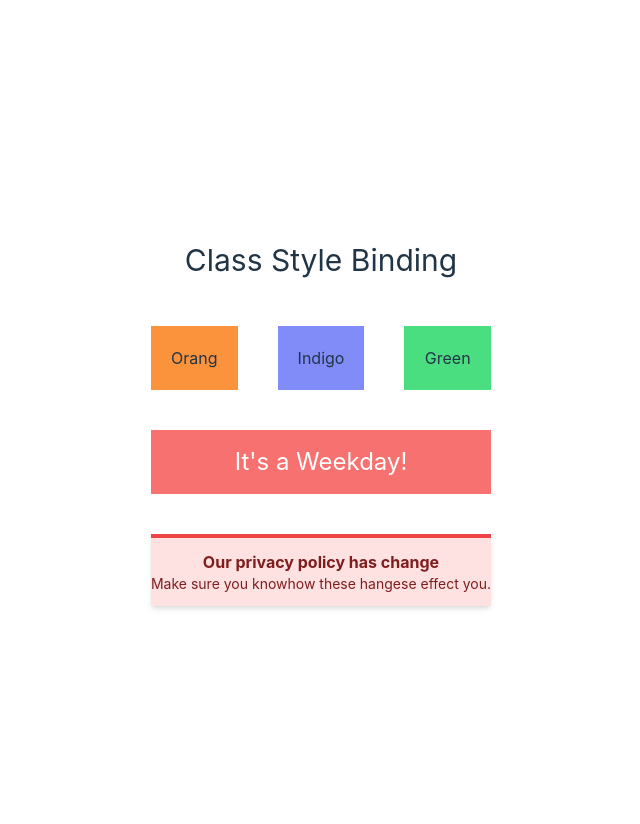
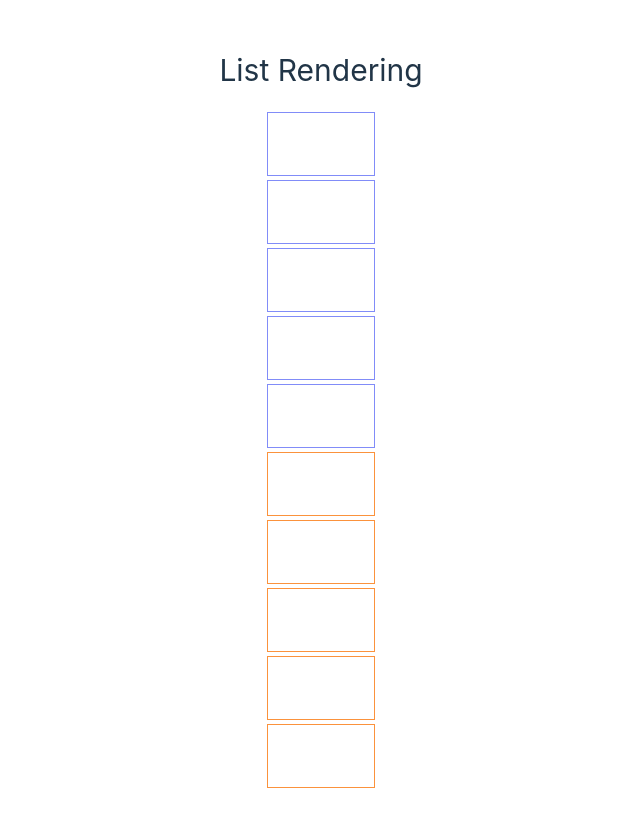
Before and after one commit to shshohagh/ostad, a Vue app in the folder p2/: page / in a window 1280 px wide. Shown: the whole page, without its empty margins (319-959 px from the left). Before the commit the page ends 800 px from the top, so only its background shows below. Built offline with nearby package versions, Linux system fonts and the light colour scheme.

Commit message:
List Rendering

```diff
--- a/p2/src/App.vue
+++ b/p2/src/App.vue
@@ -1,43 +1,16 @@
 <script setup>
-import {ref} from 'vue'
-const location = 'Dhaka'
-const weather  = ref("s")
-
-const status_size = 'text-2xl'
-const bgOrange="bg-orange-400"
-const bgIndigo="bg-indigo-400"
-const bgGreen="bg-green-400"
-const weekday = true
-const colors = {
-    bgColor:'bg-teal-100',
-    borderColor:'border-teal-500',
-    textColor:'text-teal-900'
-}
-const messageType = 'error'
-if('error'==messageType){
-    colors.bgColor='bg-red-100',
-    colors.borderColor='border-red-500',
-    colors.textColor='text-red-900'
-}
+const items = [1,2,3,4,5]
 </script>
 
 <template>
 <section class="container mx-auto">
-    <h1 class="text-center text-3xl py-12">Class Style Binding</h1>
-        <section class="flex space-x-10">
-            <div class="w-1/3 h-16 p-5" :class="bgOrange">Orang</div>
-            <div class="w-1/3 h-16 p-5" :class="bgIndigo">Indigo</div>
-            <div class="w-1/3 h-16 p-5" :class="bgGreen">Green</div>
+    <h1 class="text-center text-3xl py-5"> List Rendering</h1>
+        <section class="mt-1">
+            <div class="h-16 flex items-center justify-center text-white p-3 mx-12 my-1 border border-indigo-400" v-for="item in items" > {{ item }} </div>
+
+            <div class="h-16 flex items-center justify-center text-white p-3 mx-12 my-1 border border-orange-400" v-for="n in 5" > {{ n }} </div>
         </section>
-        <section class="mt-10">
-            <div class="h-16 flex items-center justify-center text-white p-3" :class="[weekday?'bg-red-400':'bg-green-400',weekday==true?'text-2xl':'text-4xl']">It's a Weekday!</div>
-        </section>
-        <section class="mt-10">
-            <div class="border-t-4 round-b py-3 shadow-md" :class="[colors.bgColor, colors.borderColor, colors.textColor]">
-                <p class="font-bold">Our privacy policy has change</p>
-                <p class="text-sm">Make sure you knowhow these hangese effect you.</p>
-            </div>
-        </section>
+
 </section>
 </template>
 
```
